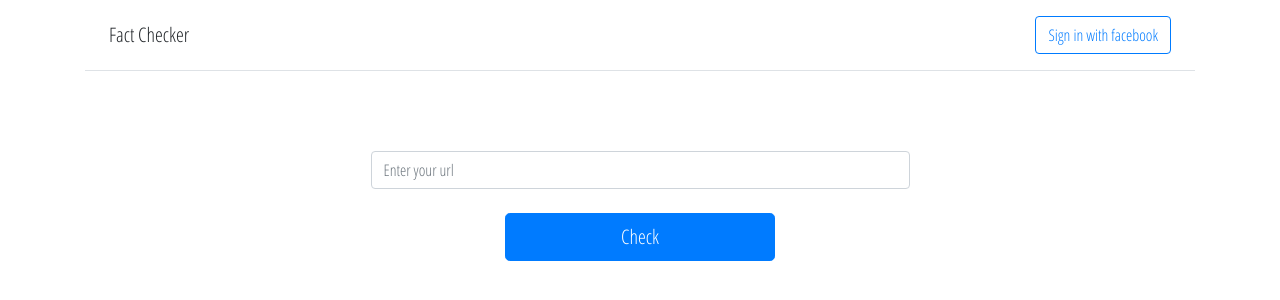
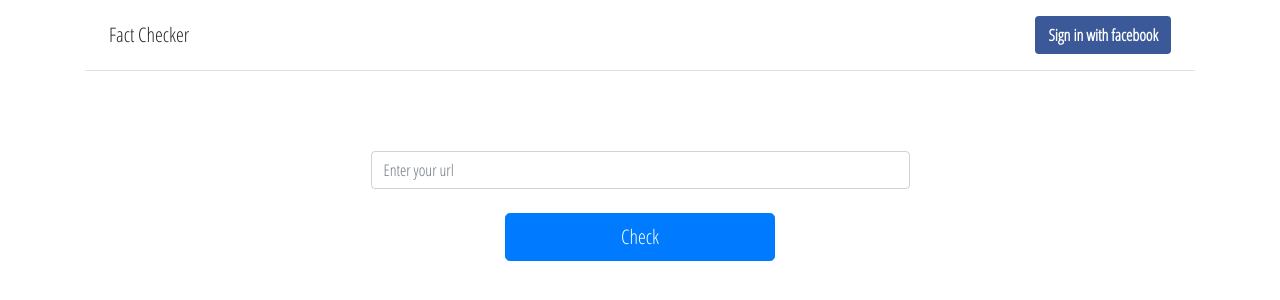
Before and after one commit to foyez/fact-checker, a React (Create React App) app: page / in a window 1280 px wide. Shown: the top 300 px of the page. Built offline with nearby package versions, Linux system fonts and the light colour scheme; no server answers.

Commit message:
add signin with facebook

```diff
--- a/src/components/Navigation/Navigation.jsx
+++ b/src/components/Navigation/Navigation.jsx
@@ -1,10 +1,27 @@
 import React from 'react'
 
-const Navigation = () => {
+import { auth, facebookProvider } from '../../firebase/firebase.utils'
+
+import './Navigation.scss'
+
+const Navigation = ({ currentUser }) => {
+  const signInWithFacebook = async () => {
+    const user = await auth.signInWithPopup(facebookProvider)
+    currentUser = user
+  }
+
   return (
     <div className="d-flex justify-content-between align-items-center p-3 px-md-4 mb-3 bg-white border-bottom box-shadow">
       <h5 className="my-0 mr-md-auto font-weight-normal">Fact Checker</h5>
-      <div className="btn btn-outline-primary">Sign in with facebook</div>
+      {!currentUser ? (
+        <button className="btn btn-fb" onClick={signInWithFacebook}>
+          Sign in with facebook
+        </button>
+      ) : (
+        <button className="btn btn-danger" onClick={() => auth.signOut()}>
+          Logout
+        </button>
+      )}
     </div>
   )
 }
--- /dev/null
+++ b/src/components/Navigation/Navigation.scss
@@ -0,0 +1,5 @@
+.btn-fb {
+  background-color: #3b5998;
+  color: #fff;
+  font-weight: 600;
+}
--- a/src/firebase/firebase.utils.js
+++ b/src/firebase/firebase.utils.js
@@ -2,15 +2,26 @@ import firebase from 'firebase/app'
 import 'firebase/firestore'
 import 'firebase/auth'
 
+// const config = {
+//   apiKey: 'AIzaSyAF076lwgexg6O27TgWHeVqsJWRb_TsXRU',
+//   authDomain: 'fact-checker-e4d9e.firebaseapp.com',
+//   databaseURL: 'https://fact-checker-e4d9e.firebaseio.com',
+//   projectId: 'fact-checker-e4d9e',
+//   storageBucket: 'fact-checker-e4d9e.appspot.com',
+//   messagingSenderId: '88751388689',
+//   appId: '1:88751388689:web:3b2a1198d762afbe2fd9b0',
+//   measurementId: 'G-VV9PRWVHWH',
+// }
+
 const config = {
-  apiKey: 'AIzaSyAF076lwgexg6O27TgWHeVqsJWRb_TsXRU',
-  authDomain: 'fact-checker-e4d9e.firebaseapp.com',
-  databaseURL: 'https://fact-checker-e4d9e.firebaseio.com',
-  projectId: 'fact-checker-e4d9e',
-  storageBucket: 'fact-checker-e4d9e.appspot.com',
-  messagingSenderId: '88751388689',
-  appId: '1:88751388689:web:3b2a1198d762afbe2fd9b0',
-  measurementId: 'G-VV9PRWVHWH',
+  apiKey: 'AIzaSyAB5_32cMgVv6-hPMEShZtaJFtBfJoFD3g',
+  authDomain: 'bd-fact-checker.firebaseapp.com',
+  databaseURL: 'https://bd-fact-checker.firebaseio.com',
+  projectId: 'bd-fact-checker',
+  storageBucket: 'bd-fact-checker.appspot.com',
+  messagingSenderId: '369118356436',
+  appId: '1:369118356436:web:14d5170e476fd789bf6c41',
+  measurementId: 'G-9V0Y2X7TC9',
 }
 
 firebase.initializeApp(config)
@@ -32,10 +43,14 @@ export const getUrlArticle = url => {
 }
 
 export const firestore = firebase.firestore()
-// export const auth = firebase.auth()
+export const auth = firebase.auth()
 
-// const provider = new firebase.auth.FacebookAuthProvider()
-// provider.setCustomParameters({ prompt: 'select_account' })
-// export const signInWithFacebook = () => auth.signInWithPopup(provider)
+export const facebookProvider = new firebase.auth.FacebookAuthProvider()
+// facebookProvider.addScope('profile_pic', 'email', 'user_birthday')
+facebookProvider.setCustomParameters({
+  // prompt: 'select_account',
+  display: 'popup',
+})
+export const signInWithFacebook = () => auth.signInWithPopup(facebookProvider)
 
 export default firebase
--- a/src/layout/Layout.jsx
+++ b/src/layout/Layout.jsx
@@ -1,10 +1,23 @@
-import React from 'react'
+import React, { useState, useEffect } from 'react'
 import Navigation from '../components/Navigation/Navigation'
+import { auth } from '../firebase/firebase.utils'
 
 const Layout = ({ children }) => {
+  const [currentUser, setCurrentUser] = useState(null)
+
+  useEffect(() => {
+    const unsubscribeFromAuth = auth.onAuthStateChanged(user => {
+      setCurrentUser(user)
+    })
+
+    return () => {
+      unsubscribeFromAuth()
+    }
+  }, [])
+
   return (
     <div className="container">
-      <Navigation />
+      <Navigation currentUser={currentUser} />
 
       {children}
     </div>
--- a/src/pages/HomePage/HomePage.jsx
+++ b/src/pages/HomePage/HomePage.jsx
@@ -2,7 +2,7 @@ import React, { useState } from 'react'
 
 import SearchBox from '../../components/SearchBox/SearchBox'
 import SearchResult from '../../components/SearchResult/SearchResult'
-import { firestore, getUrlArticles } from '../../firebase/firebase.utils'
+import { firestore } from '../../firebase/firebase.utils'
 
 const HomePage = () => {
   const [url, setUrl] = useState('')
@@ -19,16 +19,16 @@ const HomePage = () => {
 
     if (url.length <= 3) return
 
-    const fetchArticles = async () => {
-      try {
-        const urlsRef = await firestore.collection('urls')
-        const snapshot = await urlsRef.get()
-        // console.log(getUrlArticles(snapshot, url))
-      } catch (error) {
-        console.log(error)
-      }
-    }
-    fetchArticles()
+    // const fetchArticles = async () => {
+    //   try {
+    //     const urlsRef = await firestore.collection('urls')
+    //     const snapshot = await urlsRef.get()
+    //     // console.log(getUrlArticles(snapshot, url))
+    //   } catch (error) {
+    //     console.log(error)
+    //   }
+    // }
+    // fetchArticles()
 
     const fetchArticle = async () => {
       try {
```
